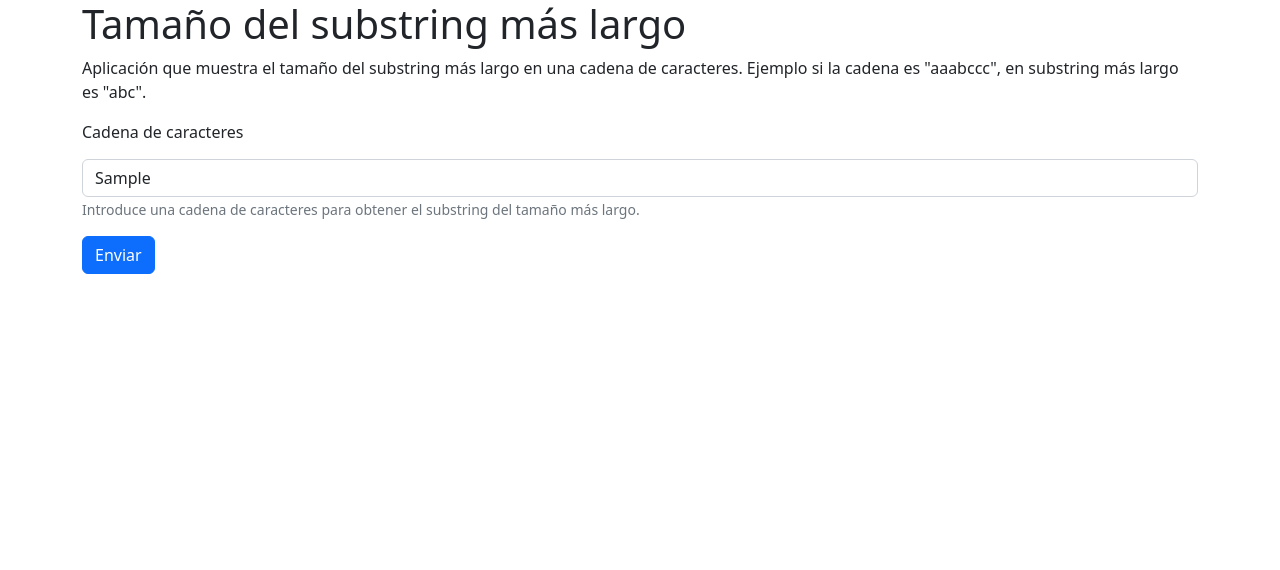
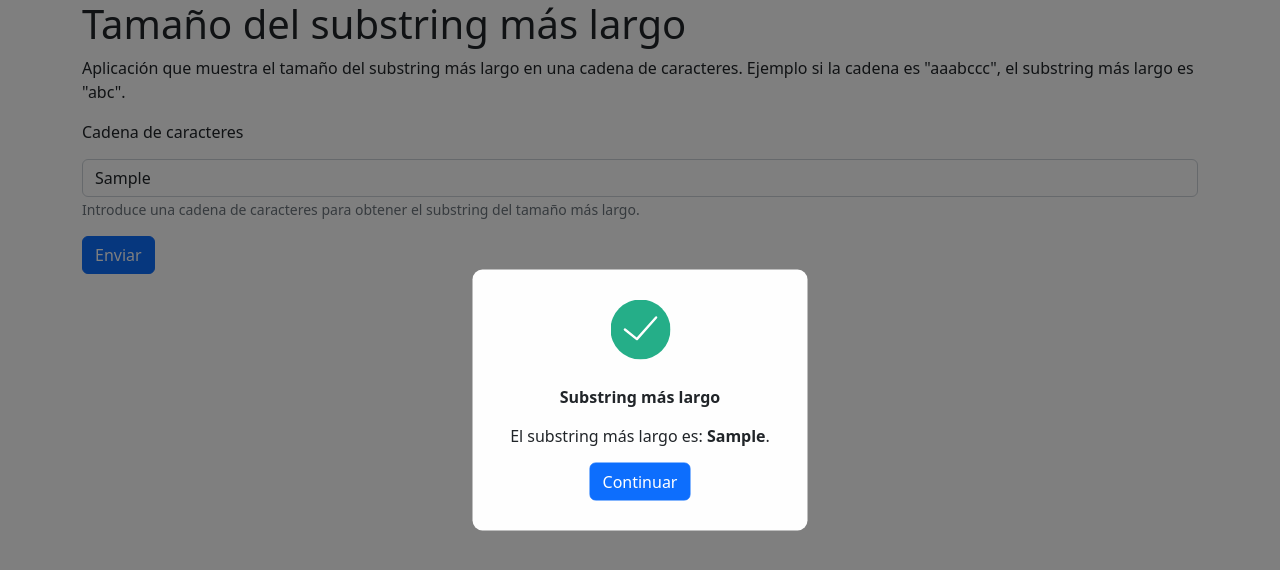
Before and after one commit to preciado04/problemas, a plain HTML site: page index.html in a window 1280 px wide. Both pictures are taken after typing "Sample" into the empty fields and a click on the button "Enviar". Drawn offline with Linux system fonts and the light colour scheme.

Commit message:
Finished project.

```diff
--- a/index.html
+++ b/index.html
@@ -10,11 +10,11 @@
   <body>
     <div class="container">
       <h1>Tamaño del substring más largo</h1>
-      <p>Aplicación que muestra el tamaño del substring más largo en una cadena de caracteres. Ejemplo si la cadena es "aaabccc", en substring más largo es "abc".</p>
+      <p>Aplicación que muestra el tamaño del substring más largo en una cadena de caracteres. Ejemplo si la cadena es "aaabccc", el substring más largo es "abc".</p>
       <form id="largest-substring-size">
         <div class="form-group">
-          <label class="d-block" for="substring">Cadena de caracteres</label>
-          <input type="text" id="substring" name="substring" class="form-control">
+          <label class="d-block" for="string">Cadena de caracteres</label>
+          <input type="text" id="string" name="string" class="form-control">
           <small id="substringHelp" class="form-text text-muted">Introduce una cadena de caracteres para obtener el substring del tamaño más largo.</small>
         </div>
         <button type="submit" class="btn btn-primary">Enviar</button>
--- a/js/scripts.js
+++ b/js/scripts.js
@@ -6,8 +6,62 @@
 (function ($) {
   'use strict';
 
+  /**
+   * Shows largest substring size, on submit event.
+   */
   $(document).on('submit', 'form#largest-substring-size', function (e) {
     e.preventDefault();
+
+    // Get largest substring size.
+    const string = $('input#string').val();
+    const largestSubstringSize = getLargestSubstringSize(string);
+    // Show cool popup.
+    const title = 'Substring más largo';
+    const body = 'El substring más largo es: <strong>' + largestSubstringSize + '</strong>.';
+    coolPopup(title, body);
   });
 
+  /**
+   * Closes cool popup, on click event.
+   */
+  $(document).on('click', 'a.continue', function (e) {
+    e.preventDefault();
+
+    closeCoolPopup();
+  });
+
+  /**
+   * Gets the largest substring size.
+   */
+  function getLargestSubstringSize(string) {
+    const array = string.split('');
+    let elements = [];
+    for (let index = 0; index < array.length; index++) {
+      const element = array[index];
+      if (!elements.includes(element)) {
+        elements.push(element);
+      }
+    }
+
+    return elements.join('');
+  }
+
+  /**
+   * Shows cool popup.
+   */
+  function coolPopup(title, body) {
+    $('.cool-popup .title').append('<div class="inner">' + title + '</div>');
+    $('.cool-popup .body').append('<div class="inner">' + body + '</div>');
+    $('body').addClass('cool-popup-on');
+  }
+
+  /**
+   * Closes cool popup.
+   */
+  function closeCoolPopup() {
+     $('.cool-popup .title .inner').remove();
+    $('.cool-popup .body .inner').remove();
+    $('body').removeClass('cool-popup-on');
+  }
+
 })(jQuery);
```
